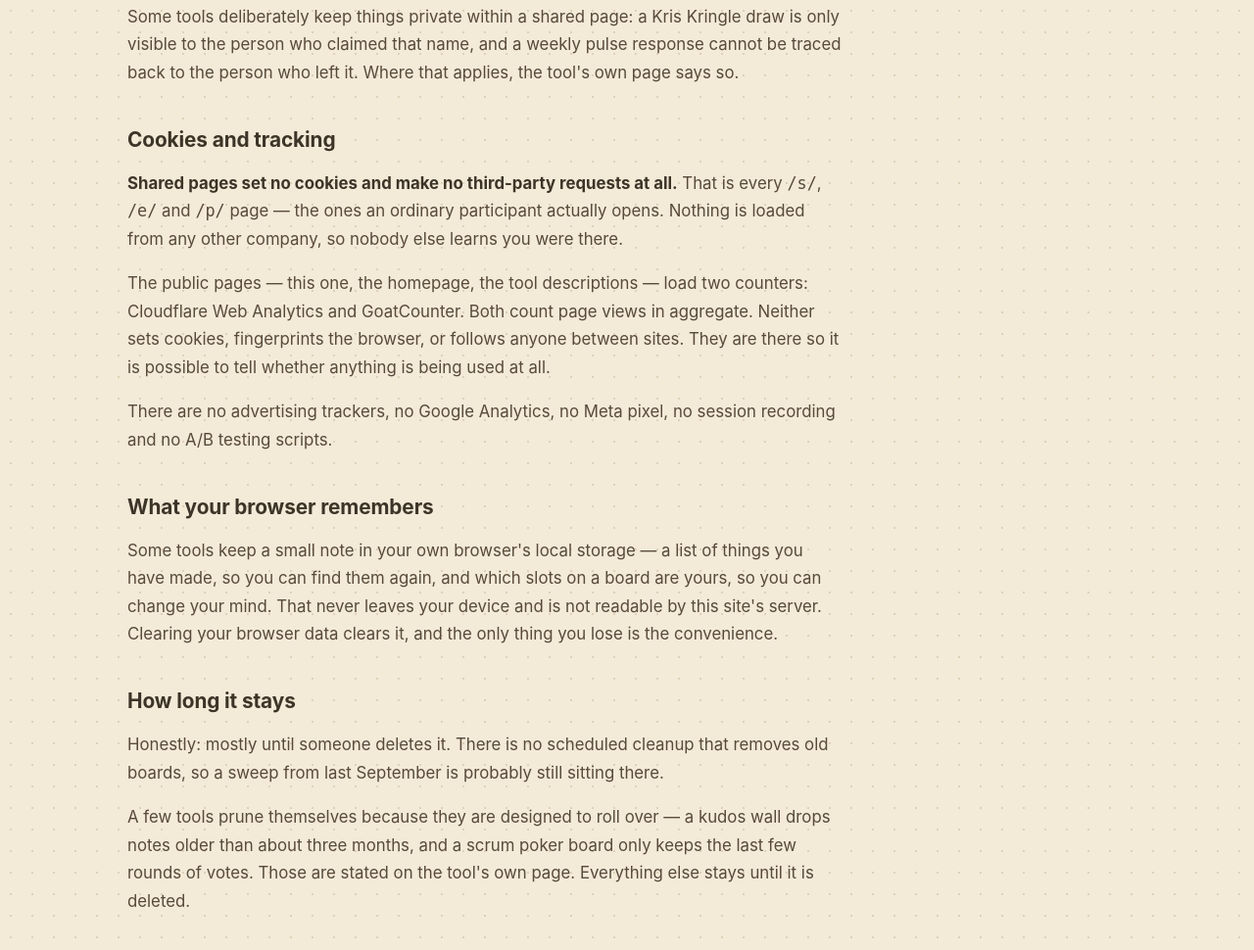
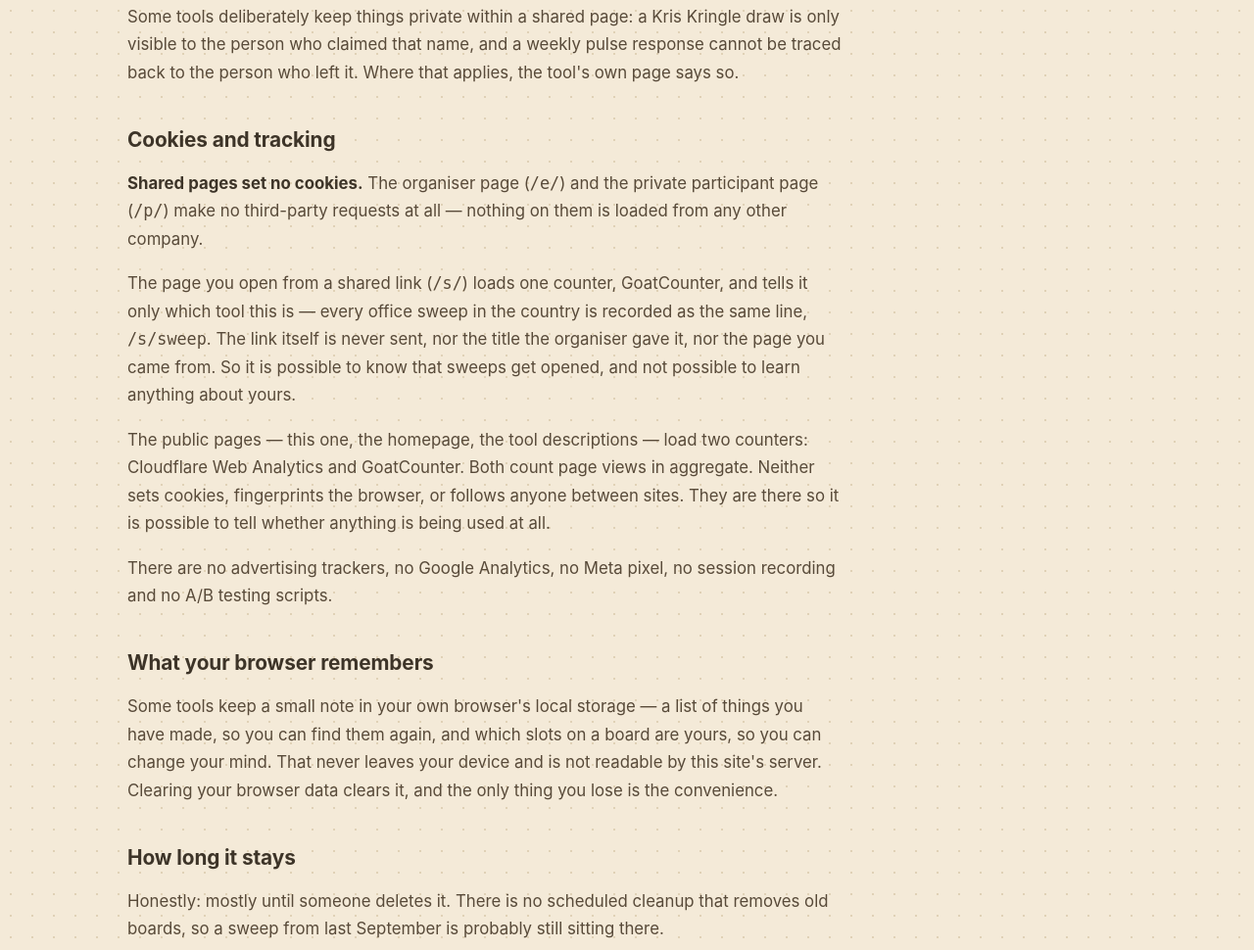
Before and after one commit to furling-com-au/bitbybit, a website: page public/privacy/index.html in a window 1280 px wide. Shown: the part 1056-2026 px from the top of the page at 98% size. Drawn offline with Linux system fonts and the light colour scheme.

Commit message:
Count /s/ pages by tool, never by link
The shared page now loads GoatCounter with every identifying field
pinned to a constant: the path is the tool name, so every sweep in the
country records as bitibybit.com/s/sweep, and title and referrer are
sent empty.

Each of those is load-bearing. The /s/ slug is the capability — anyone
holding it can open the board. The title is the organiser's own words.
And an organiser reaching /s/ from their own /e/ page would otherwise
hand a working edit token to a third party in document.referrer.

Empty strings do the suppressing because count.js only substitutes its
own defaults for null, undefined and functions. The one field it will
not let you set is q, always location.search, which is safe only
because no /s/ page takes a query parameter today.

/e/ and /p/ are untouched and still load nothing from anyone.

The privacy page said all three page types made no third-party requests
at all. That is now true of two of them, so it says which, and what the
third one sends.

Co-Authored-By: Claude Opus 5 <noreply@anthropic.com>

```diff
--- a/public/privacy/index.html
+++ b/public/privacy/index.html
@@ -63,11 +63,16 @@
     that applies, the tool's own page says so.</p>
 
     <h2>Cookies and tracking</h2>
-    <p><strong>Shared pages set no cookies and make no third-party requests at
-    all.</strong> That is every <code>/s/</code>, <code>/e/</code> and
-    <code>/p/</code> page — the ones an ordinary participant actually opens.
-    Nothing is loaded from any other company, so nobody else learns you were
-    there.</p>
+    <p><strong>Shared pages set no cookies.</strong> The organiser page
+    (<code>/e/</code>) and the private participant page (<code>/p/</code>) make
+    no third-party requests at all — nothing on them is loaded from any other
+    company.</p>
+    <p>The page you open from a shared link (<code>/s/</code>) loads one
+    counter, GoatCounter, and tells it only which tool this is — every office
+    sweep in the country is recorded as the same line, <code>/s/sweep</code>.
+    The link itself is never sent, nor the title the organiser gave it, nor the
+    page you came from. So it is possible to know that sweeps get opened, and
+    not possible to learn anything about yours.</p>
     <p>The public pages — this one, the homepage, the tool descriptions — load
     two counters: Cloudflare Web Analytics and GoatCounter. Both count page
     views in aggregate. Neither sets cookies, fingerprints the browser, or
```
Also changed, not shown: public/privacy/index.md (+3 -1 lines), src/lib.js (+39 -1 lines).
